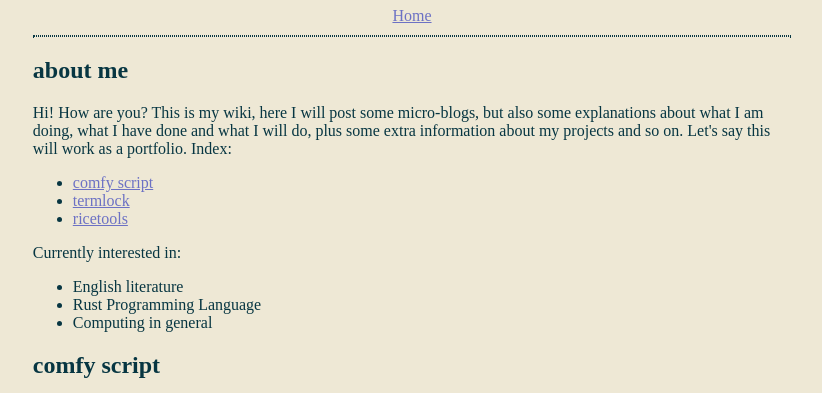
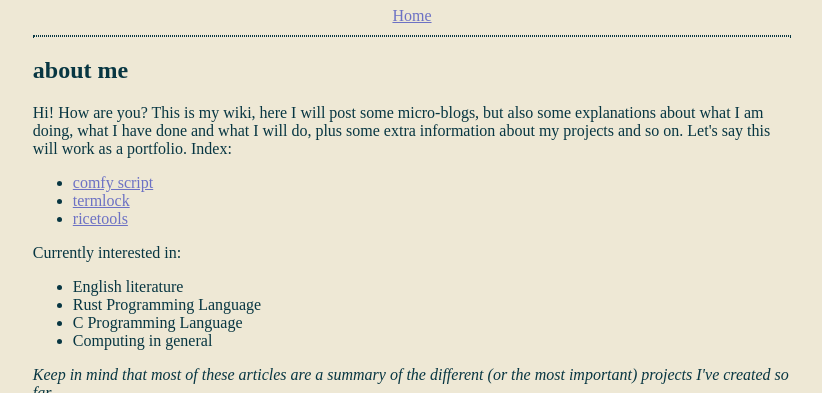
Before and after one commit to dacousb/daCoUSB.github.io, a plain HTML site: page wiki/index.html in a window 1280 px wide. Shown: the part 73-466 px from the top of the page, without its empty margins (228-1050 px from the left). Drawn offline with Linux system fonts and the light colour scheme.

Commit message:
New changes

```diff
--- a/wiki/index.html
+++ b/wiki/index.html
@@ -36,8 +36,13 @@
             <ul>
                 <li>English literature</li>
                 <li>Rust Programming Language</li>
+                <li>C Programming Language</li>
                 <li>Computing in general</li>
             </ul>
+            </p>
+            <p>
+                <i>Keep in mind that most of these articles are a summary of the different (or the most important)
+                    projects I've created so far.</i>
             </p>
         </section>
 
```
Also changed, not shown: index.html (+2 -1 lines).
